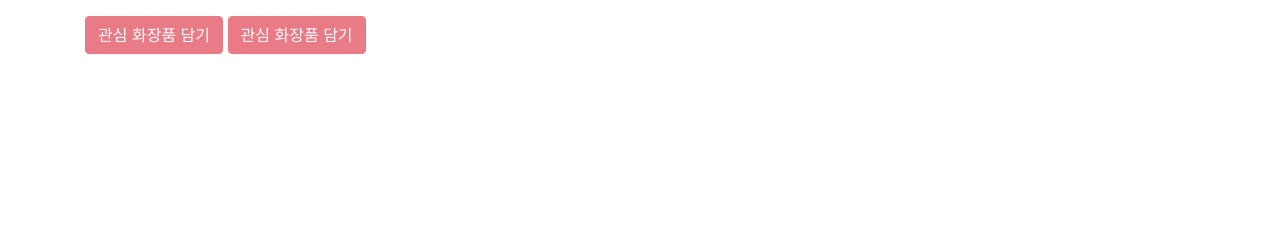
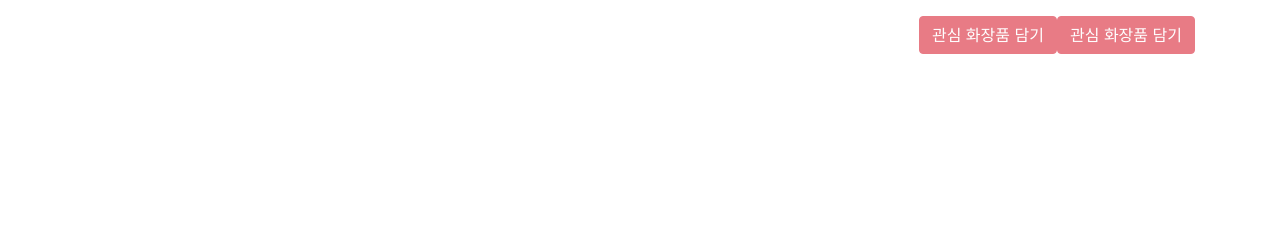
Before and after one commit to pirogramming/veauty_inside, a Django app: page /beauty/cosmetic/ in a window 1280 px wide. Shown: the part 170-410 px from the top of the page. Run offline with Django 3.2, Linux system fonts and the light colour scheme; the visitor is signed in with stand-in values (Sample User, id 1); data that the repository does not hold is empty; some libraries are stand-ins or nearby versions.

Commit message:
static files little bit changed

```diff
--- a/beauty/templates/beauty/base.html
+++ b/beauty/templates/beauty/base.html
@@ -1,5 +1,10 @@
 {% extends "base.html" %}
 {% load static %}
+{% block style %}
+      <link rel="stylesheet" href="{% static 'style.css' %}">
+{% endblock %}
+
+
 {% block body %}
 
 <nav class="navbar navbar-expand-lg navbar-light bg-custom">
--- a/beauty/templates/beauty/cosmetic_list.html
+++ b/beauty/templates/beauty/cosmetic_list.html
@@ -80,20 +80,21 @@ Cosmetic List
                     </tbody>
                 </table>
 
-                <div class="scrap-wrap">
+
                     {% if user.is_authenticated %}
                     <input type="hidden" name="kind" value="{{ kind }}">
                     <input type="hidden" name="pageNum" value="{{ pageNum }}">
                     <div class="text-right">
-                        <button type="submit" class="btn btn-danger disabled" name="selection" value="Interest">관심 화장품
+                        <button type="submit" class="btn btn-danger disabled" name="selection" value="interest">관심 화장품
                             담기</button>
-                        <button type="submit" class="btn btn-danger disabled" name="selection" value="MY">관심 화장품
+
+                        <button type="submit" class="btn btn-danger disabled" name="selection" value="my">관심 화장품
                             담기</button>
                     </div>
                     {% endif %}
 
-                    {% include 'beauty/pagination.html' %}
-                </div>
+               {% include 'beauty/pagination.html' %}
+
                 {% if user.is_authenticated %}
             </form>
             {% endif %}
--- a/beauty/templates/beauty/pagination.html
+++ b/beauty/templates/beauty/pagination.html
@@ -2,7 +2,7 @@
 {% load mathfilters %}
 {% if endPageNum != 1 %}
 
-<div class="page_display d-flex justify-content-center my-4" aria-label="Page navigation example">
+<div class="page_display d-flex justify-content-center" aria-label="Page navigation example">
     <ul class="pagination">
         <li class="page-item">
             {% if startPageNum != 1 %}
--- a/beauty/urls.py
+++ b/beauty/urls.py
@@ -6,18 +6,18 @@ app_name = 'beauty'
 urlpatterns = [
     path('', views.home, name="home"),
     path('video/', views.video_list, name="video_list"),
-    path('video/<str:period>', views.video_list, name="video_list"),
+    path('video/<str:period>/', views.video_list, name="video_list"),
     path('video_scrap/', views.video_scrap, name="video_scrap"),
 
     path('cosmetic/', views.cosmetic_list, name="cosmetic_list"),
-    path('cosmetic/<str:kind>', views.cosmetic_list, name="cosmetic_list"),
+    path('cosmetic/<str:kind>/', views.cosmetic_list, name="cosmetic_list"),
     path('cosmetic_scrap/', views.cosmetic_scrap, name="cosmetic_scrap"),
 
     path('combine/result/', views.combine_result, name="combine_result"),
     path('combine_processing/', views.combine_processing, name="combine_processing"),
 
     path('combine/', views.combine_cosmetic, name="combine_cosmetic"),
-    path('combine/<str:kind>', views.combine_cosmetic, name="combine_cosmetic"),
+    path('combine/<str:kind>/', views.combine_cosmetic, name="combine_cosmetic"),
 
     path('cosmetic_pick/', views.cosmetic_pick, name="cosmetic_pick"),
     path('cosmetic_delete/', views.cosmetic_delete, name="cosmetic_delete"),
--- a/veauty_inside/static/beauty/style.css
+++ b/veauty_inside/static/style.css
@@ -53,6 +53,7 @@ body > div > div > div > form > div.text-right{
     display: flex;
     align-items : flex-end;
     justify-content : flex-end;
+    margin-left: 2px;
 }
 
 .page_display{
@@ -62,11 +63,11 @@ body > div > div > div > form > div.text-right{
     margin-bottom: 0px;
 }
 
-.scrap-wrap{
-    display: inline-flex;
-    width: 100%;
-    justify-content: space-between;
-}
+/*.scrap-wrap{*/
+/*    display: inline-flex;*/
+/*    width: 100%;*/
+/*    justify-content: space-between;*/
+/*}*/
 
 .cosmetic-combine{
     display: inline-flex;
--- a/veauty_inside/templates/base.html
+++ b/veauty_inside/templates/base.html
@@ -3,10 +3,12 @@
 <html lang="en">
 
 <head>
+{% block style %}
+{% endblock %}
     <meta charset="UTF-8">
     <meta name="viewport" content="width=device-width, initial-scale=1.0">
     <meta http-equiv="X-UA-Compatible" content="ie=edge">
-    <link rel="stylesheet" href="{% static 'beauty/style.css' %}">
+
     <link href="https://stackpath.bootstrapcdn.com/font-awesome/4.7.0/css/font-awesome.min.css" rel="stylesheet"
           integrity="sha384-wvfXpqpZZVQGK6TAh5PVlGOfQNHSoD2xbE+QkPxCAFlNEevoEH3Sl0sibVcOQVnN" crossorigin="anonymous">
     <link rel="stylesheet" href="https://stackpath.bootstrapcdn.com/bootstrap/4.3.1/css/bootstrap.min.css"
```
Also changed, not shown: beauty/templates/beauty/combine_cosmetic.html (+3 -4 lines), beauty/templates/beauty/video_list.html (+4 -3 lines).
